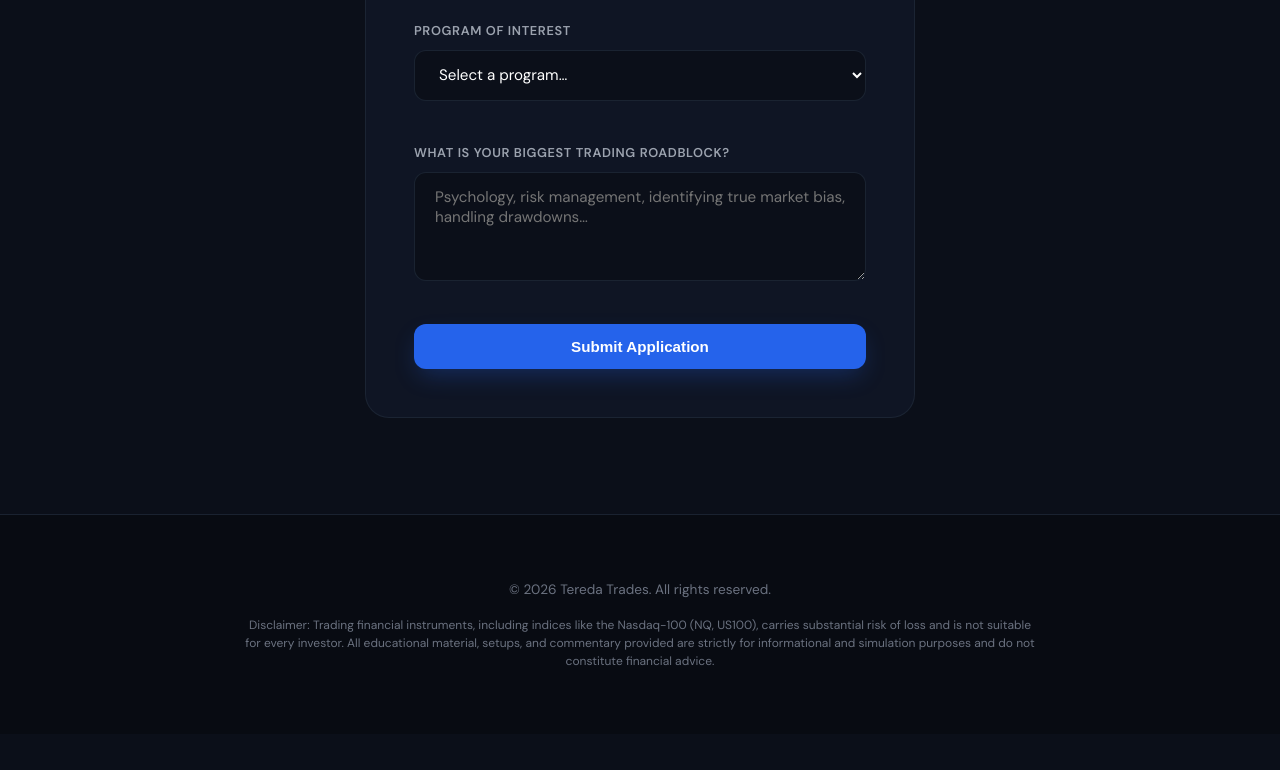
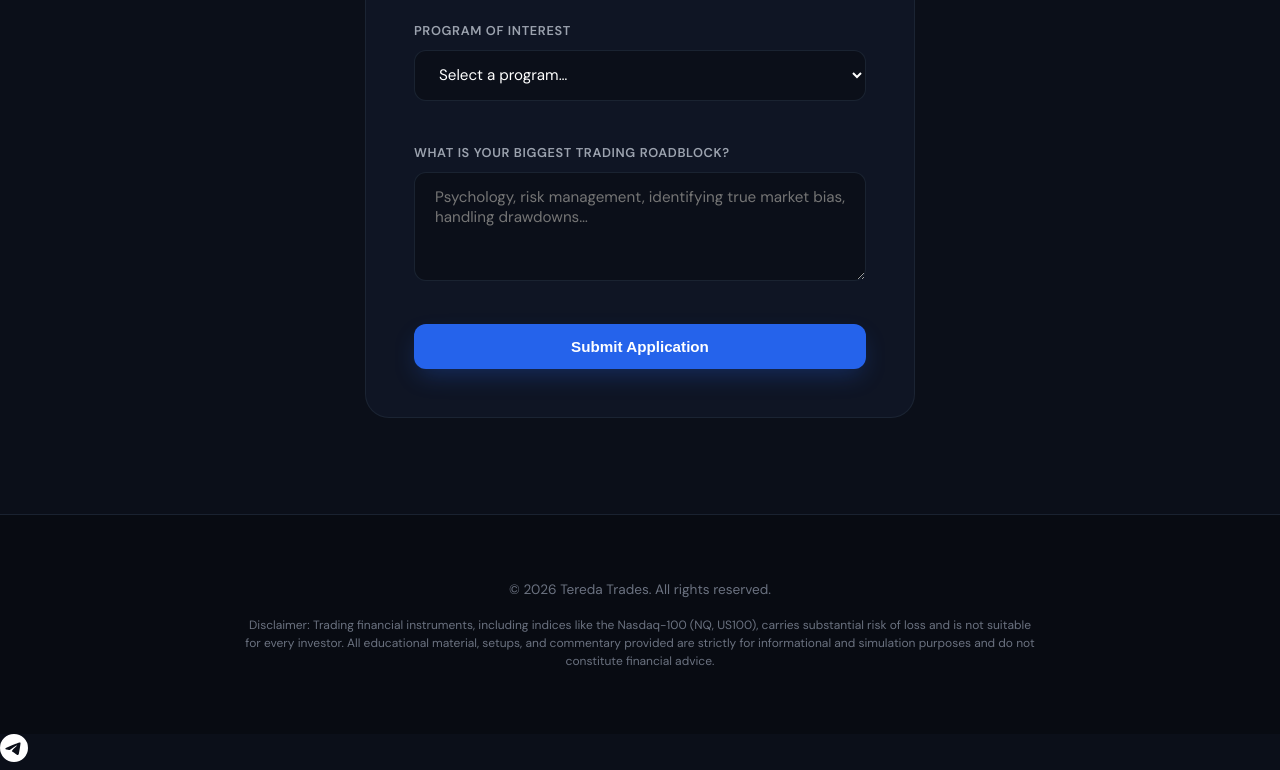
Before and after one commit to TeredaTrades/teredatrades-website, a plain HTML site: page index.html in a window 1280 px wide. Shown: the part 6910-7680 px from the top of the page. Before the commit the page ends 7644 px from the top, so only its background shows below. Drawn offline with Linux system fonts and the light colour scheme.

Commit message:
Update index.html

```diff
--- a/index.html
+++ b/index.html
@@ -321,5 +321,10 @@
 
   <!-- FIX: removed duplicate inline nav script — script.js handles all JS including mobile nav -->
   <script src="script.js"></script>
+  <a href="https://t.me/TeredaTrades" target="_blank" class="telegram-float" aria-label="Join our Telegram">
+  <svg xmlns="http://www.w3.org/2000/svg" viewBox="0 0 24 24" fill="white" width="28" height="28">
+    <path d="M11.944 0A12 12 0 0 0 0 12a12 12 0 0 0 12 12 12 12 0 0 0 12-12A12 12 0 0 0 12 0a12 12 0 0 0-.056 0zm4.962 7.224c.1-.002.321.023.465.14a.506.506 0 0 1 .171.325c.016.093.036.306.02.472-.18 1.898-.962 6.502-1.36 8.627-.168.9-.499 1.201-.82 1.23-.696.065-1.225-.46-1.9-.902-1.056-.693-1.653-1.124-2.678-1.8-1.185-.78-.417-1.21.258-1.91.177-.184 3.247-2.977 3.307-3.23.007-.032.014-.15-.056-.212s-.174-.041-.249-.024c-.106.024-1.793 1.14-5.061 3.345-.48.33-.913.49-1.302.48-.428-.008-1.252-.241-1.865-.44-.752-.245-1.349-.374-1.297-.789.027-.216.325-.437.893-.663 3.498-1.524 5.83-2.529 6.998-3.014 3.332-1.386 4.025-1.627 4.476-1.635z"/>
+  </svg>
+</a>
 </body>
 </html>
```
